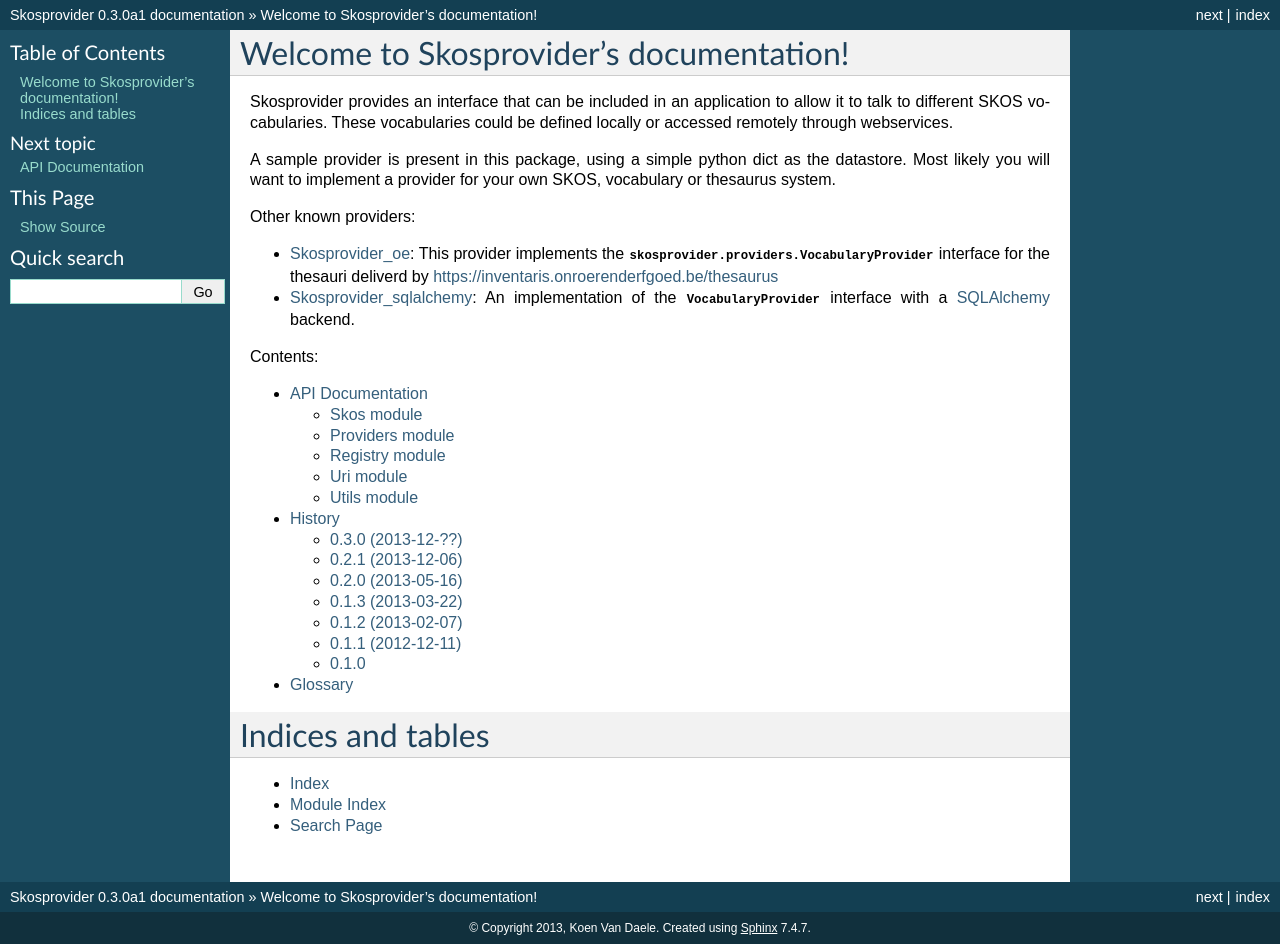
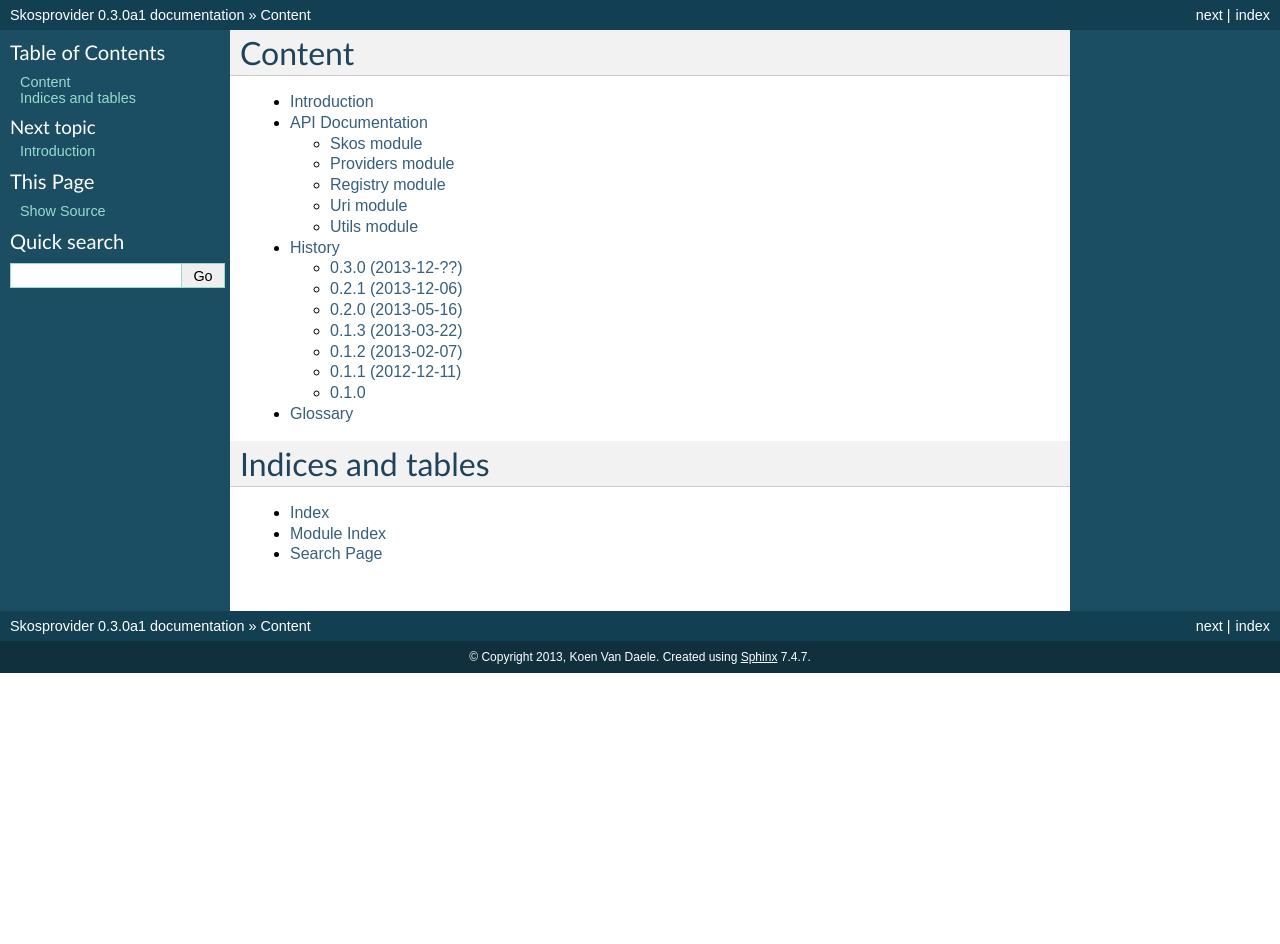
Before and after one commit to OnroerendErfgoed/skosprovider, a Sphinx documentation site: the page built from docs/index.rst, in a window 1280 px wide. Built offline with Sphinx 7.4.7, drawn with Linux system fonts in a browser that asks for light colours; after the commit the page ends 900 px from its top, so only the background shows below that.

Commit message:
Creating proper introduction.

```diff
--- a/docs/index.rst
+++ b/docs/index.rst
@@ -3,33 +3,13 @@
    You can adapt this file completely to your liking, but it should at least
    contain the root `toctree` directive.
 
-Welcome to Skosprovider's documentation!
-========================================
-
-Skosprovider provides an interface that can be included in an application to
-allow it to talk to different SKOS vocabularies. These vocabularies could be
-defined locally or accessed remotely through webservices.
-
-A sample provider is present in this package, using a simple python dict as
-the datastore. Most likely you will want to implement a provider for your own
-SKOS, vocabulary or thesaurus system.
-
-Other known providers:
-
-* `Skosprovider_oe <https://github.com/koenedaele/skosprovider_oe>`_: This
-  provider implements the :class:`skosprovider.providers.VocabularyProvider`
-  interface for the thesauri deliverd by
-  https://inventaris.onroerenderfgoed.be/thesaurus
-* `Skosprovider_sqlalchemy <http://skosprovider-sqlalchemy.readthedocs.org/en/latest/>`_:
-  An implementation of the
-  :class:`VocabularyProvider <skosprovider.providers.VocabularyProvider>`
-  interface with a `SQLAlchemy <http://www.sqlalchemy.org>`_ backend.
-
-Contents:
+Content
+=======
 
 .. toctree::
    :maxdepth: 2
 
+   intro
    api
    changes
    glossary
```
Also changed, not shown: docs/intro.rst (added, +45 -0 lines).
